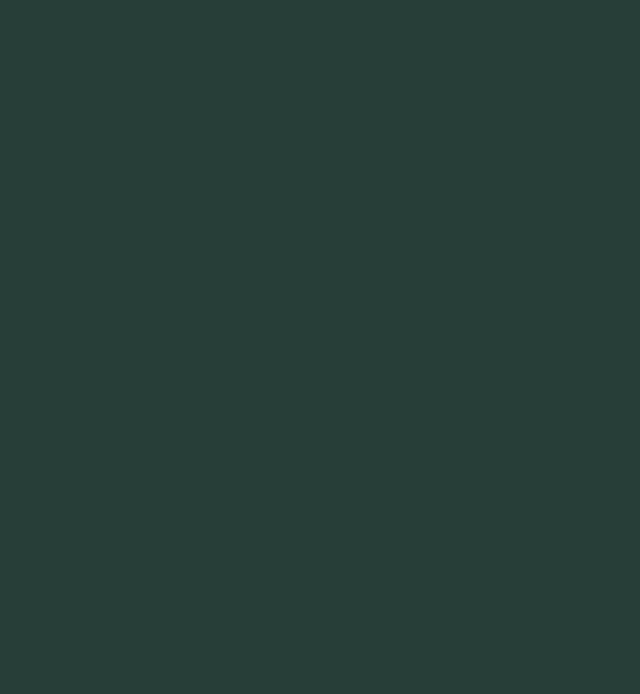
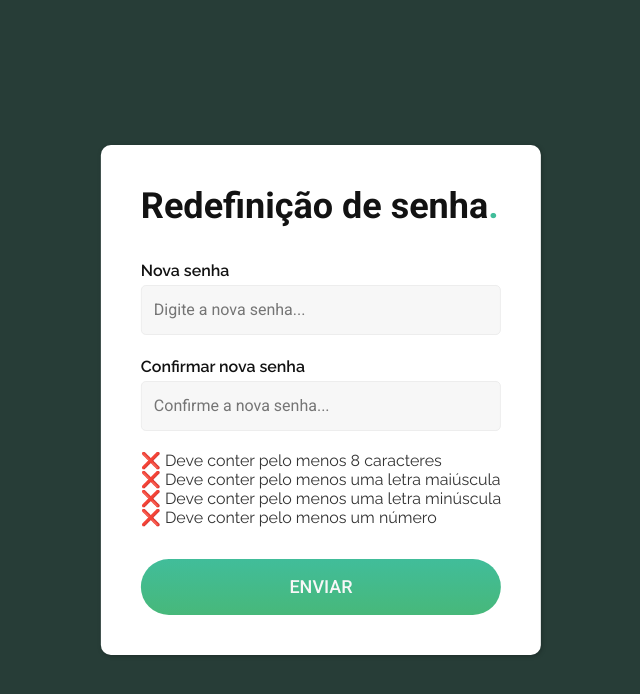
Before and after one commit to LuisFMQC/konsist-laudos, a React (Create React App) app: page /resetar in a window 1280 px wide. Shown: the top 694 px of the page, without its empty margins (319-959 px from the left). Built offline with nearby package versions, Linux system fonts and the light colour scheme; the HTML template or start-up script is replaced by a standard one.

Commit message:
tela de redefinição de senha criada

```diff
--- a/src/ClinicaContext.tsx
+++ b/src/ClinicaContext.tsx
@@ -18,6 +18,7 @@ interface UserContextData {
       ]
     | undefined;
   clinica: { id: number; nome: string; contato: string } | undefined;
+  nome: string;
   setClinica: React.Dispatch<
     React.SetStateAction<
       { id: number; nome: string; contato: string } | undefined
@@ -41,6 +42,7 @@ export const useUserContext = () => useContext(UserContext);
 
 export const UserStorage = ({ children }: UserProviderProps) => {
   const [data, setData] = React.useState<any>();
+  const [nome, setNome] = React.useState<any>();
   const [login, setLogin] = React.useState(false);
   const [loading, setLoading] = React.useState(false);
   const [error, setError] = React.useState<string | null>(null);
@@ -75,7 +77,8 @@ export const UserStorage = ({ children }: UserProviderProps) => {
       setLoading(true);
       const { url, options } = LOGIN_POST({ email: username, senha: password });
       const tokenRes = await fetch(url, options);
-      const { id, message, cliente } = await tokenRes.json();
+      const { id, message, cliente, nome } = await tokenRes.json();
+      setNome(nome);
       setClinicas(cliente);
       setId(id);
       if (!tokenRes.ok) {
@@ -159,6 +162,7 @@ export const UserStorage = ({ children }: UserProviderProps) => {
         clinica,
         getUser,
         token,
+        nome,
       }}
     >
       {children}
--- a/src/Components/Header.tsx
+++ b/src/Components/Header.tsx
@@ -6,7 +6,7 @@ import { Link, useLocation } from "react-router-dom";
 import { UserContext } from "../ClinicaContext";
 
 const Header = () => {
-  const { userLogout } = React.useContext(UserContext);
+  const { userLogout, nome } = React.useContext(UserContext);
   const location = useLocation();
   const currentRoute = location.pathname;
   const [showMenu, setShowMenu] = React.useState(false);
@@ -23,7 +23,7 @@ const Header = () => {
     <section className={styles.header}>
       <div className={styles.titulo}>
         <h1>Seja bem vindo</h1>
-        <h1>Luis Fernando</h1>
+        <h1>{nome}</h1>
       </div>
       <div className={styles.mostrarMenu}>
         <img
--- a/src/Components/Login/LoginPasswordReset.module.css
+++ b/src/Components/Login/LoginPasswordReset.module.css
@@ -0,0 +1,54 @@
+.containerForm {
+  display: flex;
+  flex-direction: column;
+  justify-content: center;
+  background: #fff;
+  filter: drop-shadow(1px 1px 2px rgba(0, 0, 0, 0.25));
+  min-width: 375px;
+  position: absolute;
+  top: 50%;
+  left: 50%;
+  transform: translate(-50%, -50%);
+  border-radius: 10px;
+  align-items: center;
+  padding: 40px;
+}
+
+.containerForm h1 {
+  font-family: var(--type-second);
+  margin-bottom: 32px;
+  font-weight: 700;
+  font-size: 36px;
+  line-height: 42px;
+  color: #121212;
+  align-self: flex-start;
+}
+
+.ponto {
+  color: #41bd9a;
+}
+
+.form {
+  width: 100%;
+}
+
+.form button {
+  font-family: var(--type-second);
+  width: 100%;
+  font-weight: 500;
+  font-size: 18px;
+  line-height: 24px;
+  color: #f7f7f7;
+  padding: 16px 32px;
+  border-radius: 30px;
+  border: none;
+  text-transform: uppercase;
+  background: linear-gradient(#41bd9a, #47b87a);
+  margin-top: 32px;
+}
+
+.form button:hover {
+  cursor: pointer;
+  transform: scale(1.03);
+  transition: 0.3s;
+}
--- a/src/Components/Login/LoginPasswordReset.tsx
+++ b/src/Components/Login/LoginPasswordReset.tsx
@@ -1,8 +1,94 @@
 import React from "react";
 import styles from "./LoginPasswordReset.module.css";
+import Input from "../Form/Input";
+import useForm from "../Hooks/useForm";
 
 const LoginPasswordReset = () => {
-  return <div>LoginPasswordReset</div>;
+  const senha = useForm("");
+  const confirmaSenha = useForm("");
+  const [password, setPassword] = React.useState("");
+  const [requirementsMet, setRequirementsMet] = React.useState({
+    length: false,
+    uppercase: false,
+    lowercase: false,
+    number: false,
+  });
+
+  const checkRequirements = (value: string) => {
+    const lengthRegex = /.{8,}/;
+    const uppercaseRegex = /[A-Z]/;
+    const lowercaseRegex = /[a-z]/;
+    const numberRegex = /[0-9]/;
+
+    setRequirementsMet({
+      length: lengthRegex.test(value),
+      uppercase: uppercaseRegex.test(value),
+      lowercase: lowercaseRegex.test(value),
+      number: numberRegex.test(value),
+    });
+  };
+
+  React.useEffect(() => {
+    checkRequirements(senha.value);
+  }, [senha.value]);
+
+  async function handleSubmit(e: any) {
+    e.preventDefault();
+    if (
+      requirementsMet.length &&
+      requirementsMet.uppercase &&
+      requirementsMet.lowercase &&
+      requirementsMet.number
+    ) {
+      if (senha.value === confirmaSenha.value) {
+      }
+    }
+
+    // const response = fetch();
+  }
+
+  return (
+    <div className={styles.containerForm}>
+      <h1>
+        Redefinição de senha<span className={styles.ponto}>.</span>
+      </h1>
+      <form onSubmit={handleSubmit} className={styles.form}>
+        <Input
+          name="senha"
+          type="password"
+          label="Nova senha"
+          placeholder="Digite a nova senha..."
+          {...senha}
+        />
+        <Input
+          name="confirma"
+          type="password"
+          label="Confirmar nova senha"
+          placeholder="Confirme a nova senha..."
+          {...confirmaSenha}
+        />
+        <ul>
+          <li>
+            {requirementsMet.length ? "✅" : "❌"} Deve conter pelo menos 8
+            caracteres
+          </li>
+          <li>
+            {requirementsMet.uppercase ? "✅" : "❌"} Deve conter pelo menos uma
+            letra maiúscula
+          </li>
+          <li>
+            {requirementsMet.lowercase ? "✅" : "❌"} Deve conter pelo menos uma
+            letra minúscula
+          </li>
+          <li>
+            {requirementsMet.number ? "✅" : "❌"} Deve conter pelo menos um
+            número
+          </li>
+        </ul>
+        <button>ENVIAR</button>
+      </form>
+    </div>
+  );
 };
 
 export default LoginPasswordReset;
```
Also changed, not shown: 1 other file (tests, documents, lock files or other folders).
